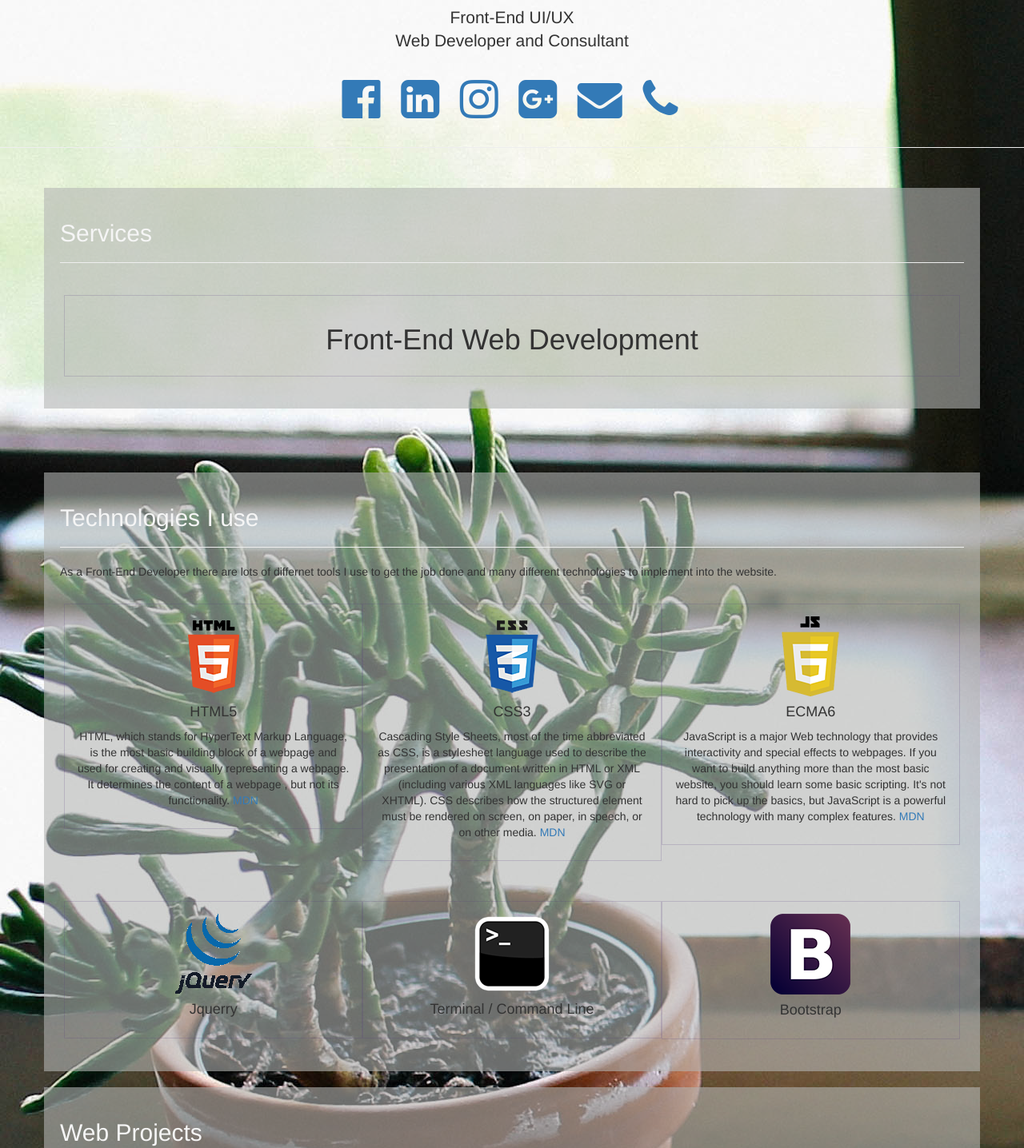
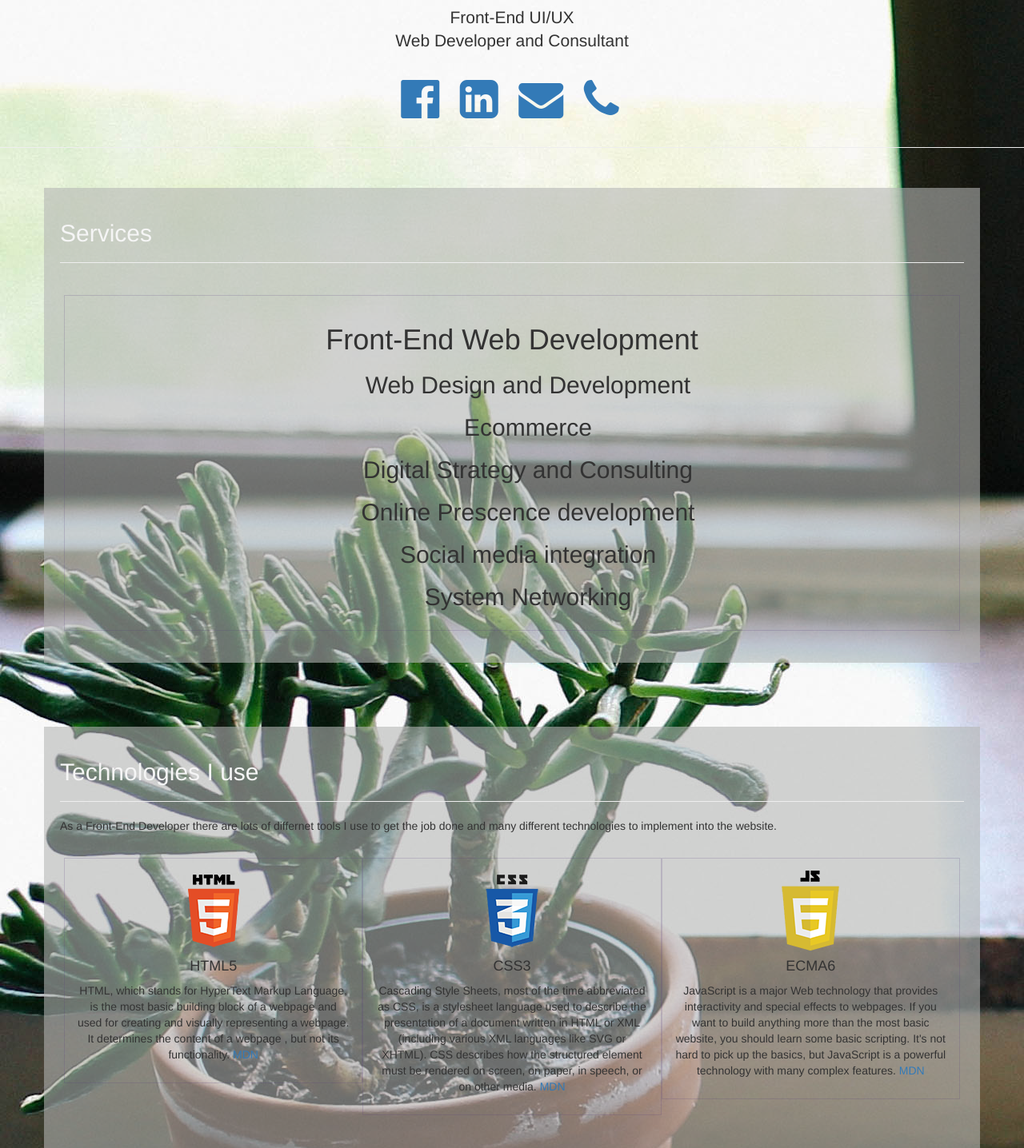
Before and after one commit to CooperHiggins/portfolioCH, a plain HTML site: page index.html in a window 1280 px wide. Shown: the part 313-1749 px from the top of the page at 80% size. Drawn offline with nearby package versions, Linux system fonts and the light colour scheme; files that its build step writes are made by us from their sources.

Commit message:
added icons and technology paragraphs

```diff
--- a/index.html
+++ b/index.html
@@ -45,12 +45,10 @@
       <p class="lead">Front-End UI/UX <br>Web Developer and Consultant </p>
 
         <ul class="list-inline social-nav">
-        <li><a href=""><i class="fa fa-facebook-official"></i></a></li>
-        <li><a href=""><i class="fa fa-linkedin-square"></i></a></li>
-        <li><a href=""><i class="fa fa-instagram"></i></a></li>
-        <li><a href=""><i class="fa fa-google-plus-square"></i></a></li>
-        <li><a href=""><i class="fa fa-envelope"></i></a></li>
-        <li><a href=""><i class="fa fa-phone"></i></a></li>
+        <li><a href="https://www.facebook.com/cooper.higgins.5" target="_blank"><i class="fa fa-facebook-official"></i></a></li>
+        <li><a href="https://www.linkedin.com/in/cooperhiggins" target="_blank"><i class="fa fa-linkedin-square"></i></a></li>
+        <li><a href="mailto:cooperhiggins@gmail.com"><i class="fa fa-envelope"></i></a></li>
+        <li><a href="tel:5127838403"><i class="fa fa-phone"></i></a></li>
     </ul>
   </div>
     </div>
@@ -63,7 +61,16 @@
     <hr>
 
       <div class="row">
-        <div class="col-xs-12"><h1>Front-End Web Development</h1></div>
+        <div class="col-xs-12"><h1>Front-End Web Development</h1>
+        <ul>
+          <h2>Web Design and Development</h2>
+          <h2>Ecommerce</h2>
+          <h2>Digital Strategy and Consulting</h2>
+          <h2>Online Prescence development</h2>
+          <h2>Social media integration</h2>
+          <h2>System Networking</h2>
+        </ul>
+        </div>
       </div>
     </div>
   </div>
@@ -80,11 +87,17 @@
       </div>
 
 <div class="row">
-  <div class="col-md-4"><img src="images/jq.png"><h4>Jquerry</h4></div>
-  <div class="col-md-4"><img src="images/terminal.png"><h4>Terminal / Command Line</h4></div>
+  <div class="col-md-4"><img src="images/jq.png"><h4>Jquerry</h4><p>jQuery is a fast, small, and feature-rich JavaScript library. It makes things like HTML document traversal and manipulation, event handling, animation, and Ajax much simpler with an easy-to-use API that works across a multitude of browsers.</p></div>
+  <div class="col-md-4"><img src="images/terminal.png"><h4>Terminal / Command Line</h4><p>As a terminal emulator, the application provides text-based access to the operating system, in contrast to the mostly graphical nature of the user experience of OS X, by providing a command line interface to the operating system when used in conjunction with a Unix shell, such as bash.</p></div>
+  <div class="col-md-4"><img src="images/bootstrap-logo.png"><h4>Bootstrap</h4><p>It is a combination of HTML, CSS, and Javascript code designed to help build user interface components. Bootstrap was also programmed to support both HTML5 and CSS3. Also it is called Front-end-framework. Bootstrap is a free collection of tools for creating a websites and web applications.</p></div>
+</div>
 
-  <div class="col-md-4"><img src="images/bootstrap-logo.png"><h4>Bootstrap</h4></div>
+<div class="row">
+  <div class="col-md-4"><img src="images/photoshop.jpg"><h4>Adobe Photoshop</h4><p>A leading paint program from Adobe Systems, Inc. For many years, Photoshop has been the model against which other paint programs are compared. Initially, it ran only on Macintosh systems, which was a strong selling point for Macs, especially among graphic artists. Today, Photoshop runs on both Macs and Windows PCs.</p></div>
+  <div class="col-md-4"><img src="images/illustrator.jpg"><h4>Adobe Illustrator</h4><p>Illustrator is a vector drawing program. It is often used to draw illustrations, cartoons, diagrams, charts and logos. Unlike bitmap images that stores information in a grid of dots, Illustrator uses mathematical equations to draw out the shapes. This makes vector graphics scalable without the loss of resolution.</p></div>
+  <div class="col-md-4"><img src="images/yo.png"><h4>Yeoman</h4><p>THE WEB'S SCAFFOLDING TOOL FOR MODERN WEBAPPS. Yeoman helps you to kickstart new projects, prescribing best practices and tools to help you stay productive.</p></div>
 </div>
+
 </div>
 
 <div class="row shaded">
```
Also changed, not shown: images/illustrator.jpg (added), images/photoshop.jpg (added), images/yo.png (added).
